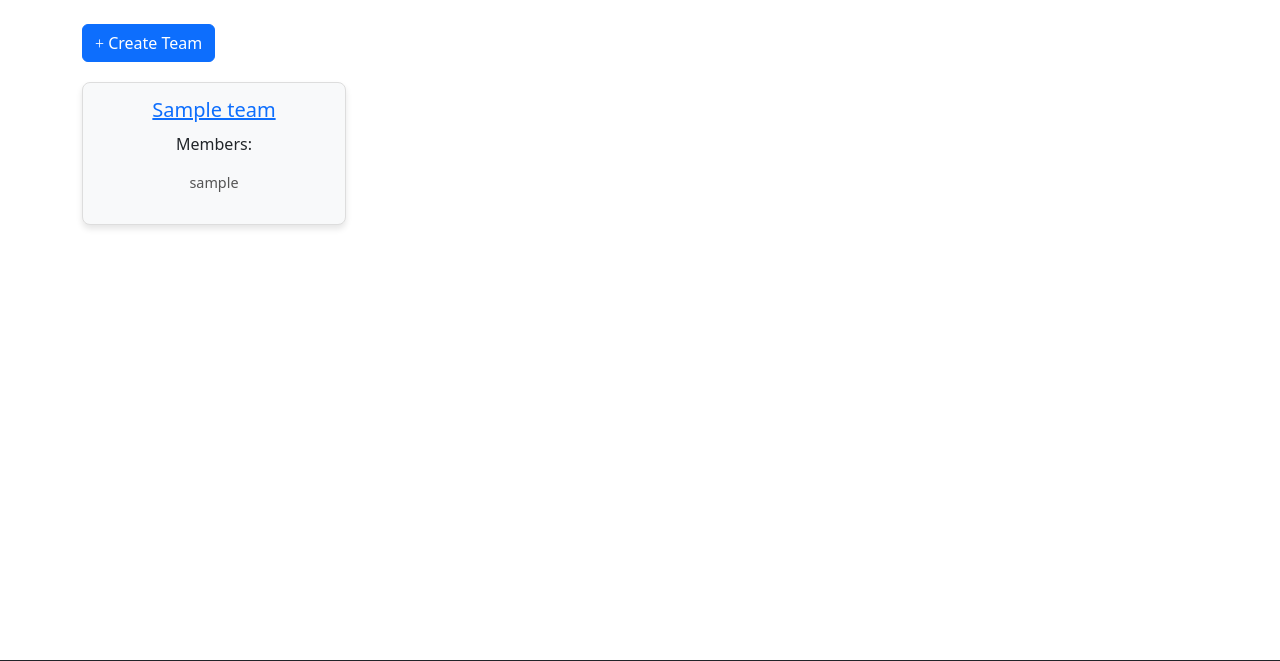
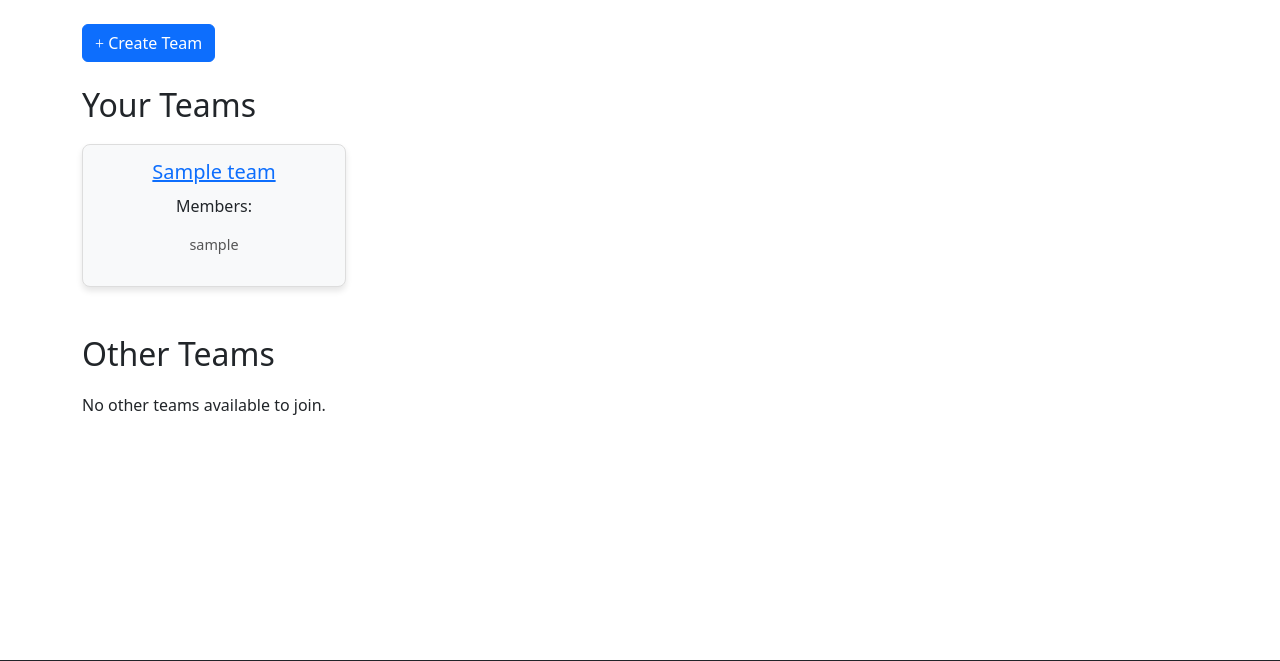
Before and after one commit to gonz-tyler/mouse-colony-management, a Django app: page /teams/ in a window 1280 px wide. Shown: the part 56-717 px from the top of the page. Run offline with Django 5.2, Linux system fonts and the light colour scheme; a user stored in the database is signed in; tables that the repository leaves empty hold one stand-in row (values such as "Sample post"); some libraries are stand-ins or nearby versions.

Commit message:
Update team list to show self and other teams

```diff
--- a/website/templates/team/all_teams.html
+++ b/website/templates/team/all_teams.html
@@ -2,36 +2,55 @@
 {% block content %}
 
 <div>
+    <!-- Button to Create Team (Visible only for 'leader' role) -->
     {% if user.role == 'leader' %}
-    <a href="{% url 'create_team' %}" class="btn btn-primary">
-        <i class="fas fa-plus"></i> Create Team
-    </a>
+        <a href="{% url 'create_team' %}" class="btn btn-primary mb-4">
+            <i class="fas fa-plus"></i> Create Team
+        </a>
     {% endif %}
 
-    <!-- Gallery container for teams -->
+    <!-- Section for User's Teams -->
+    <h2>Your Teams</h2>
     <div class="team-gallery">
-        {% for item in team_data %}
+        {% for team in user_teams %}
             <div class="team-card">
-                <h2><a href="{% url 'team_details' item.team.name %}">{{ item.team.name }}</a></h2>
+                <h2><a href="{% url 'team_details' team.name %}">{{ team.name }}</a></h2>
                 <p>Members:</p>
                 <ul>
-                    {% for membership in item.team.teammembership_set.all %}
+                    {% for membership in team.teammembership_set.all %}
                         <li>{{ membership.user.username }}</li>
                     {% endfor %}
                 </ul>
+            </div>
+        {% empty %}
+            <p>You are not a member of any teams.</p>
+        {% endfor %}
+    </div>
 
-                {% if not item.is_member %}
-                    <form action="{% url 'join_team' item.team.name %}" method="post">
-                        {% csrf_token %}
-                        <button type="submit" class="btn btn-success">Join Team</button>
-                    </form>
-                {% endif %}
+    <!-- Section for Other Teams -->
+    <h2 class="mt-5">Other Teams</h2>
+    <div class="team-gallery">
+        {% for team in other_teams %}
+            <div class="team-card">
+                <h2><a href="{% url 'team_details' team.name %}">{{ team.name }}</a></h2>
+                <p>Members:</p>
+                <ul>
+                    {% for membership in team.teammembership_set.all %}
+                        <li>{{ membership.user.username }}</li>
+                    {% endfor %}
+                </ul>
+                <form action="{% url 'join_team' team.name %}" method="post">
+                    {% csrf_token %}
+                    <button type="submit" class="btn btn-success">Join Team</button>
+                </form>
             </div>
+        {% empty %}
+            <p>No other teams available to join.</p>
         {% endfor %}
     </div>
 </div>
 
-<!-- Add custom CSS for the gallery layout and cards -->
+<!-- Custom CSS for gallery layout and team cards -->
 <style>
     /* Gallery layout */
     .team-gallery {
--- a/website/views.py
+++ b/website/views.py
@@ -129,16 +129,20 @@ class MouseClass:
 class TeamClass:
     @login_required
     def all_teams(request):
+        # Fetch all teams with prefetch for users
         teams = Team.objects.prefetch_related('teammembership_set__user')
+
+        # Get names of teams the user is a member of
         user_team_names = TeamMembership.objects.filter(user=request.user).values_list('team__name', flat=True)
-        team_data = [
-            {
-                'team': team,
-                'is_member': team.name in user_team_names
-            }
-            for team in teams
-        ]
-        return render(request, 'team/all_teams.html', {'team_data': team_data})
+
+        # Separate user and other teams
+        user_teams = [team for team in teams if team.name in user_team_names]
+        other_teams = [team for team in teams if team.name not in user_team_names]
+
+        return render(request, 'team/all_teams.html', {
+            'user_teams': user_teams,
+            'other_teams': other_teams
+        })
 
     @login_required
     def join_team(request, team_name):
```
